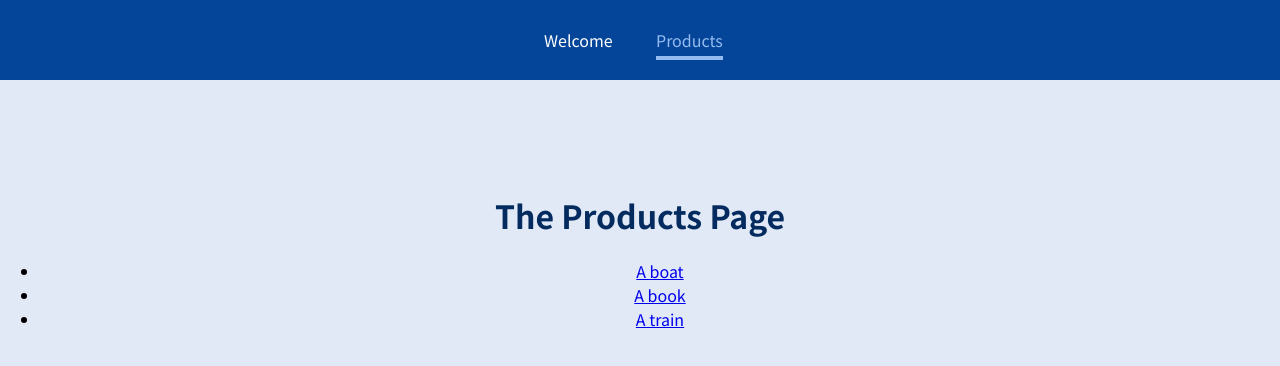
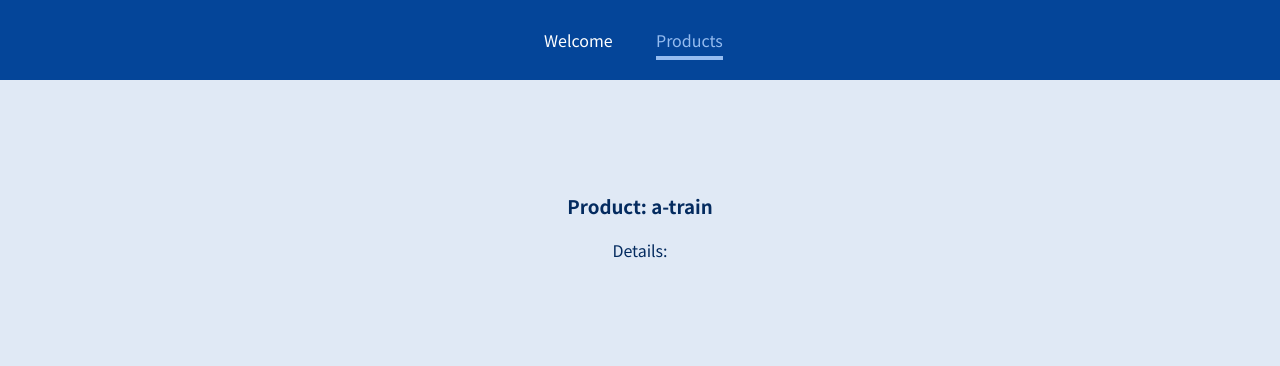
Before and after one commit to lukas-anci/react-router-module, a React (Create React App) app: page /products/a-train in a window 1280 px wide. Shown: the top 366 px of the page. Built offline with nearby package versions, Linux system fonts and the light colour scheme.

Commit message:
produc details, and route nesting

```diff
--- a/src/App.jsx
+++ b/src/App.jsx
@@ -1,4 +1,4 @@
-import { Route } from 'react-router-dom';
+import { Route, Switch } from 'react-router-dom';
 
 import Welcome from './pages/Welcome';
 import Products from './pages/Products';
@@ -10,15 +10,17 @@ function App() {
     <div>
       <MainHeader />
       <main>
+        <Switch>
           <Route path="/welcome">
             <Welcome />
           </Route>
-        <Route path="/products">
+          <Route path="/products" exact>
             <Products />
           </Route>
-        <Route path="/product-details/:product">
+          <Route path="/products/:product">
             <ProductDetails />
           </Route>
+        </Switch>
       </main>
     </div>
   );
--- a/src/pages/ProductDetails.jsx
+++ b/src/pages/ProductDetails.jsx
@@ -10,7 +10,7 @@ const ProductDetails = () => {
   }
   return (
     <section>
-      <h3>Product: title</h3>
+      <h3>Product: {params.product}</h3>
       <p>Details: {details}</p>
     </section>
   );
--- a/src/pages/Products.jsx
+++ b/src/pages/Products.jsx
@@ -5,13 +5,13 @@ const Products = () => {
       <h1>The Products Page</h1>
       <ul>
         <li>
-          <Link to="product-details/boat">A boat</Link>
+          <Link to="products/boat">A boat</Link>
         </li>
         <li>
-          <Link to="product-details/book">A book</Link>
+          <Link to="products/book">A book</Link>
         </li>
         <li>
-          <Link to="product-details/a-train">A train</Link>
+          <Link to="products/a-train">A train</Link>
         </li>
       </ul>
     </>
--- a/src/pages/Welcome.jsx
+++ b/src/pages/Welcome.jsx
@@ -1,5 +1,14 @@
+import { Route } from 'react-router-dom';
+
 const Welcome = () => {
-  return <h1>The Welcome Page</h1>;
+  return (
+    <>
+      <h1>The Welcome Page</h1>
+      <Route path="/welcome/new-user">
+        <p>New user inside welcome page</p>
+      </Route>
+    </>
+  );
 };
 
 export default Welcome;
```
Lines whose indentation alone changed are shown as unchanged.
